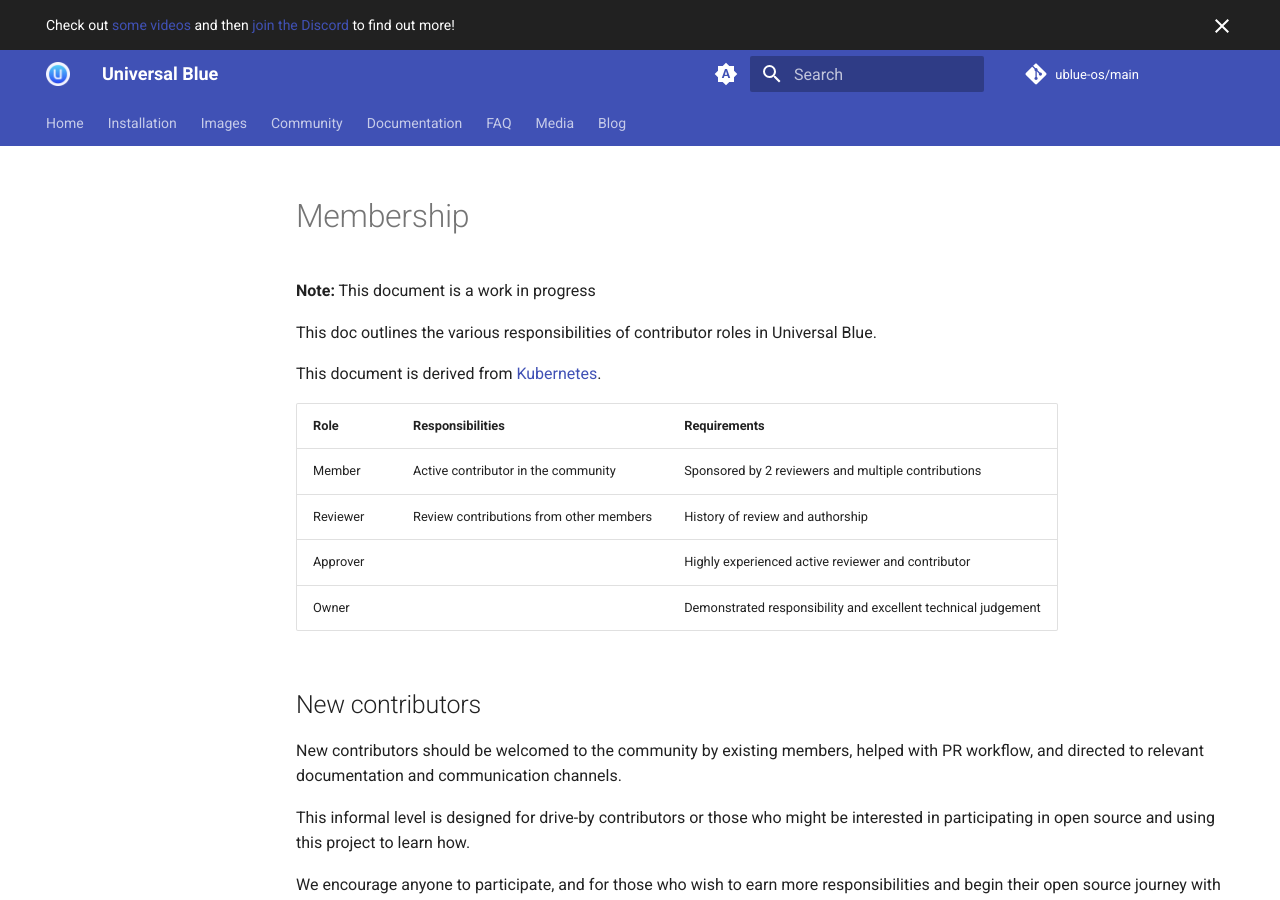
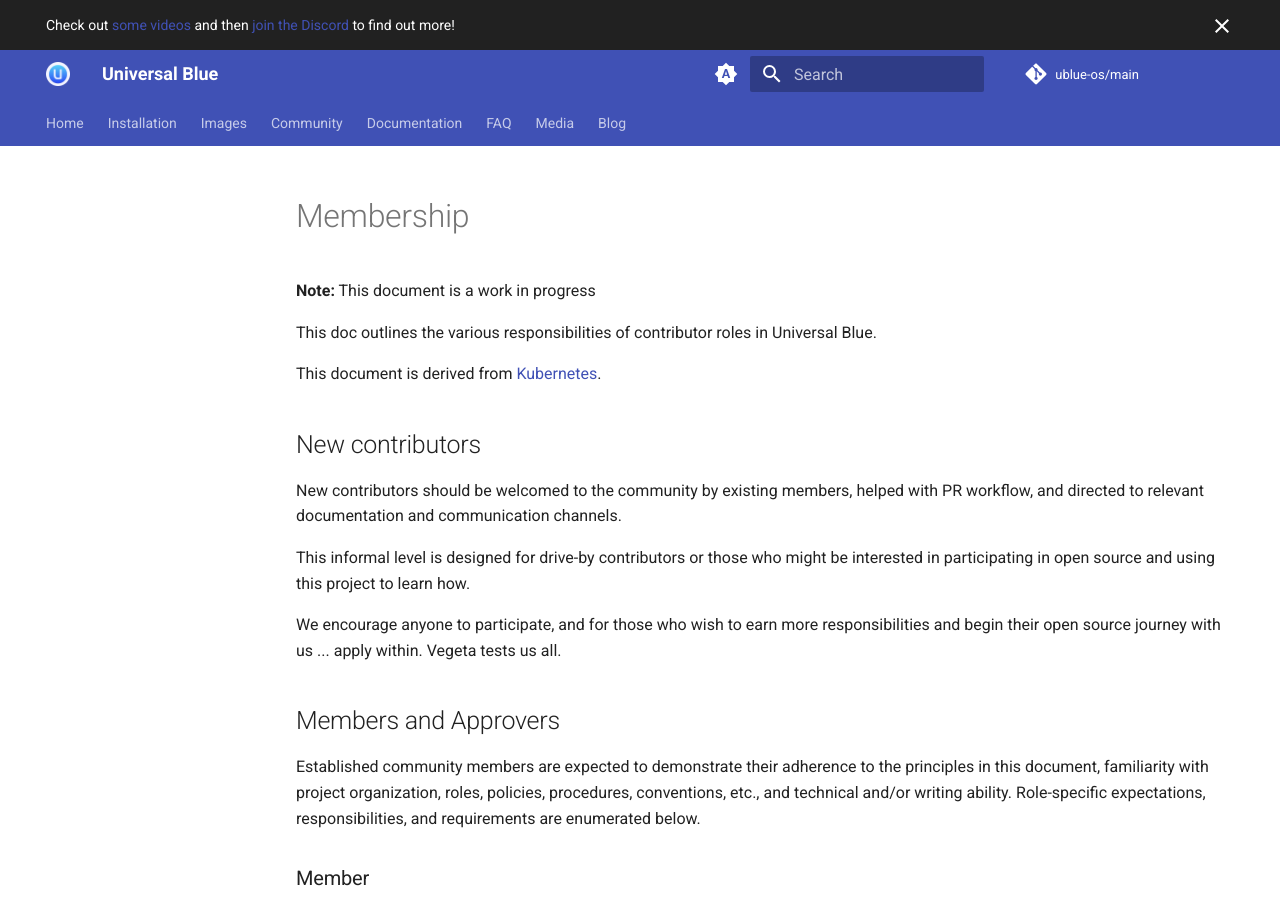
Before and after one commit to ublue-os/website, an MkDocs documentation site: the page built from docs/membership.md, in a window 1280 px wide and 900 px high. Built offline with MkDocs 1.6.1 and Material for MkDocs 9.7.7, drawn with Linux system fonts in a browser that asks for light colours; comment, search, counter and statistics services are not loaded.

Commit message:
fix: remove table, it's just confusing for now

```diff
--- a/docs/membership.md
+++ b/docs/membership.md
@@ -5,13 +5,6 @@
 This doc outlines the various responsibilities of contributor roles in Universal Blue.
 
 This document is derived from [Kubernetes](https://github.com/kubernetes/community/blob/master/community-membership.md).
-
-| Role | Responsibilities | Requirements |
-| -----| ---------------- | ------------ |
-| Member | Active contributor in the community | Sponsored by 2 reviewers and multiple contributions |
-| Reviewer | Review contributions from other members | History of review and authorship |
-| Approver | | Highly experienced active reviewer and contributor |
-| Owner | | Demonstrated responsibility and excellent technical judgement |
 
 ## New contributors
 
```
